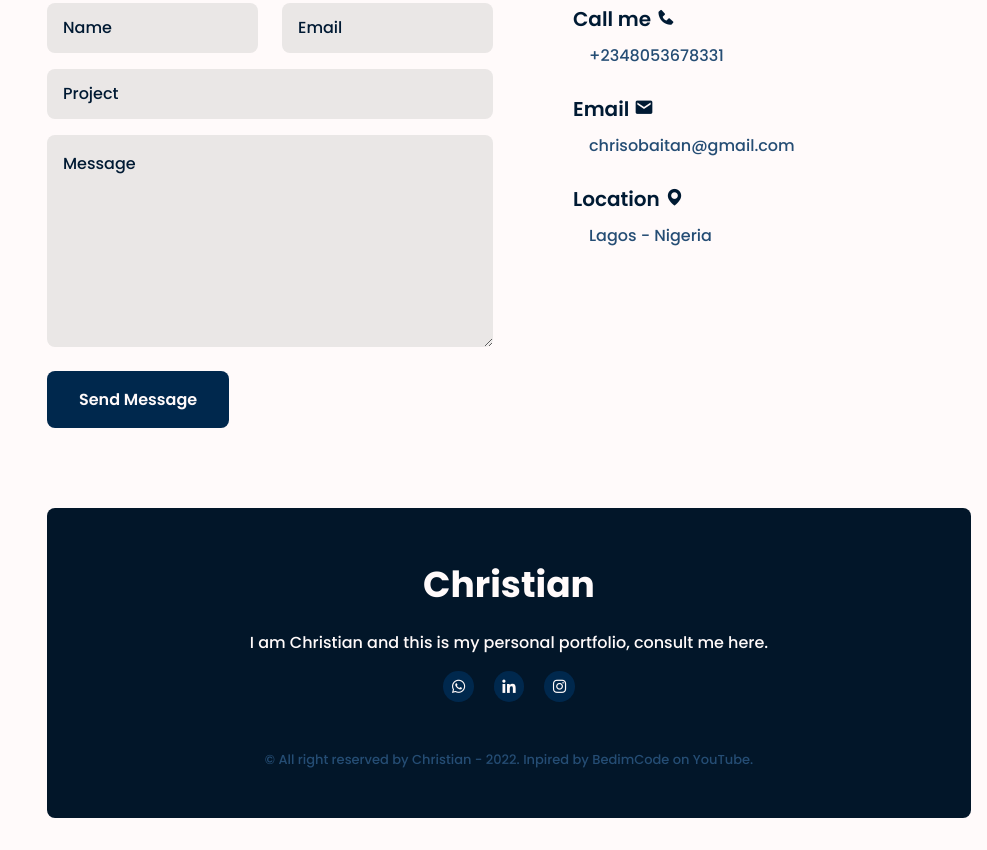
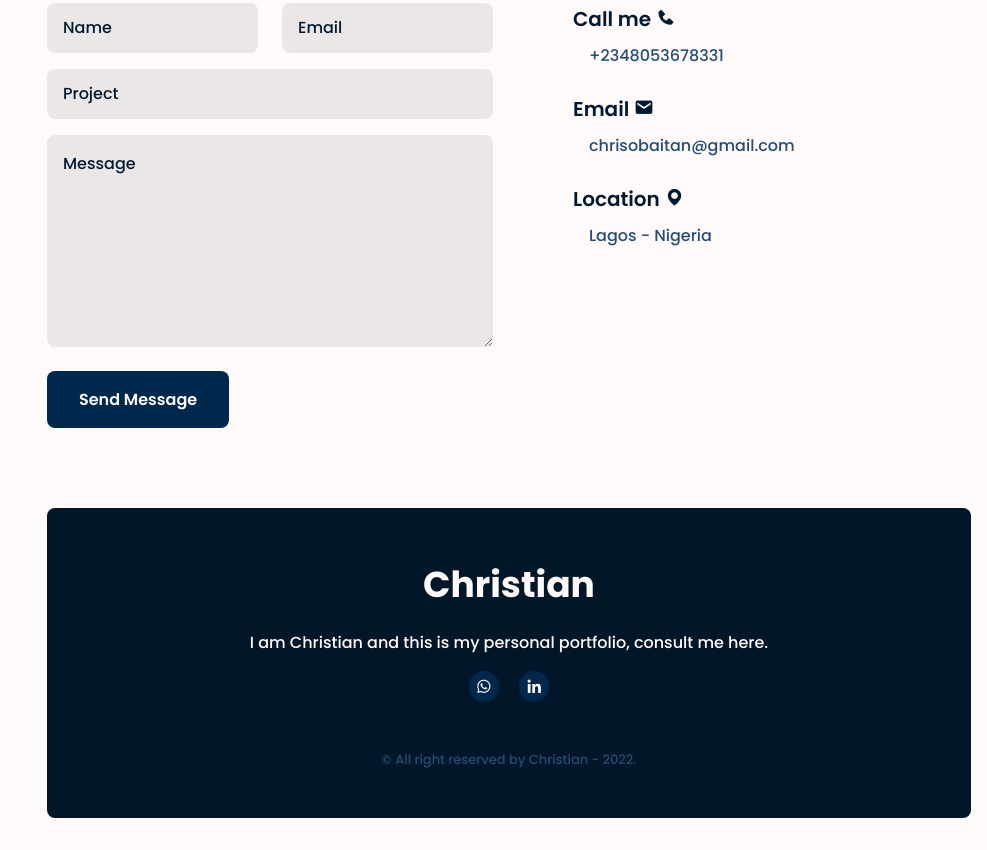
Before and after one commit to oshokhoje/Portfolio, a plain HTML site: page index.html in a window 1280 px wide. Shown: the part 3882-4732 px from the top of the page, without its empty margins (293-1280 px from the left). Drawn offline with nearby package versions, Linux system fonts and the light colour scheme.

Commit message:
Add files via upload

```diff
--- a/index.html
+++ b/index.html
@@ -420,11 +420,10 @@
 
             <div class="footer-social">
                 <a href="https://wa.me/+2348053678331" target="_blank" class="footer_link"><i class="bx bxl-whatsapp"></i></a>
-                <a href="https://www.linkedin.com/in/wisdom-ochei-37b4571a6" target="_blank" class="footer_link"><i class="bx bxl-linkedin"></i></a>
-                <a href="https://www.instagram.com/mighty_wisdommm/" target="_blank" class="footer_link"><i class="bx bxl-instagram"></i></a>
+                <a href="https://www.linkedin.com/in/christian-obaitan" target="_blank" class="footer_link"><i class="bx bxl-linkedin"></i></a>
             </div>
 
-            <p class="footer_copy">&copy; All right reserved by Christian - 2022. <a href="https://youtu.be/owEHlDn0JYQ" target="_blank">Inpired by BedimCode on YouTube.</a> </p>
+            <p class="footer_copy">&copy; All right reserved by Christian - 2022. </p>
         </div>
     </footer>
 
```
